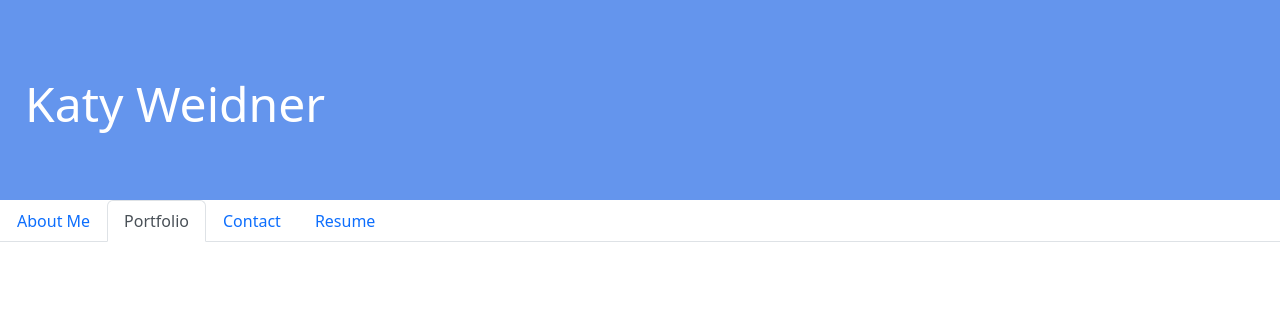
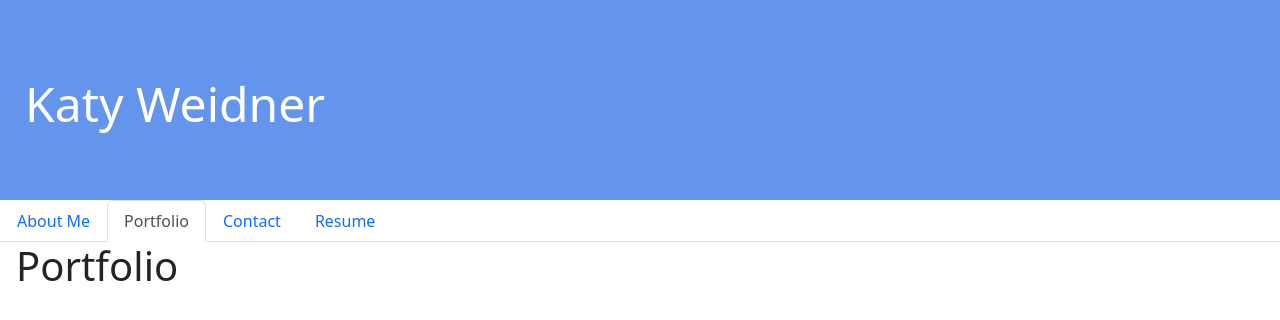
Before and after one commit to KRWeidner/ReactPortfolio, a React (Vite) app: page /Portfolio in a window 1280 px wide. Shown: the top 320 px of the page. Built offline with nearby package versions, Linux system fonts and the light colour scheme.

Commit message:
add all pages and update nav links

```diff
--- /dev/null
+++ b/src/pages/Contact.jsx
@@ -0,0 +1,7 @@
+export default function Contact() {
+    return (
+      <div>
+        <h1>Contact</h1>
+      </div>
+    );
+  }
--- /dev/null
+++ b/src/pages/Portfolio.jsx
@@ -0,0 +1,7 @@
+export default function Portfolio() {
+    return (
+      <div>
+        <h1>Portfolio</h1>
+      </div>
+    );
+  }
--- /dev/null
+++ b/src/pages/Resume.jsx
@@ -0,0 +1,7 @@
+export default function Resume() {
+    return (
+      <div>
+        <h1>Resume</h1>
+      </div>
+    );
+  }
```
Also changed, not shown: src/main.jsx (+6 -7 lines).
